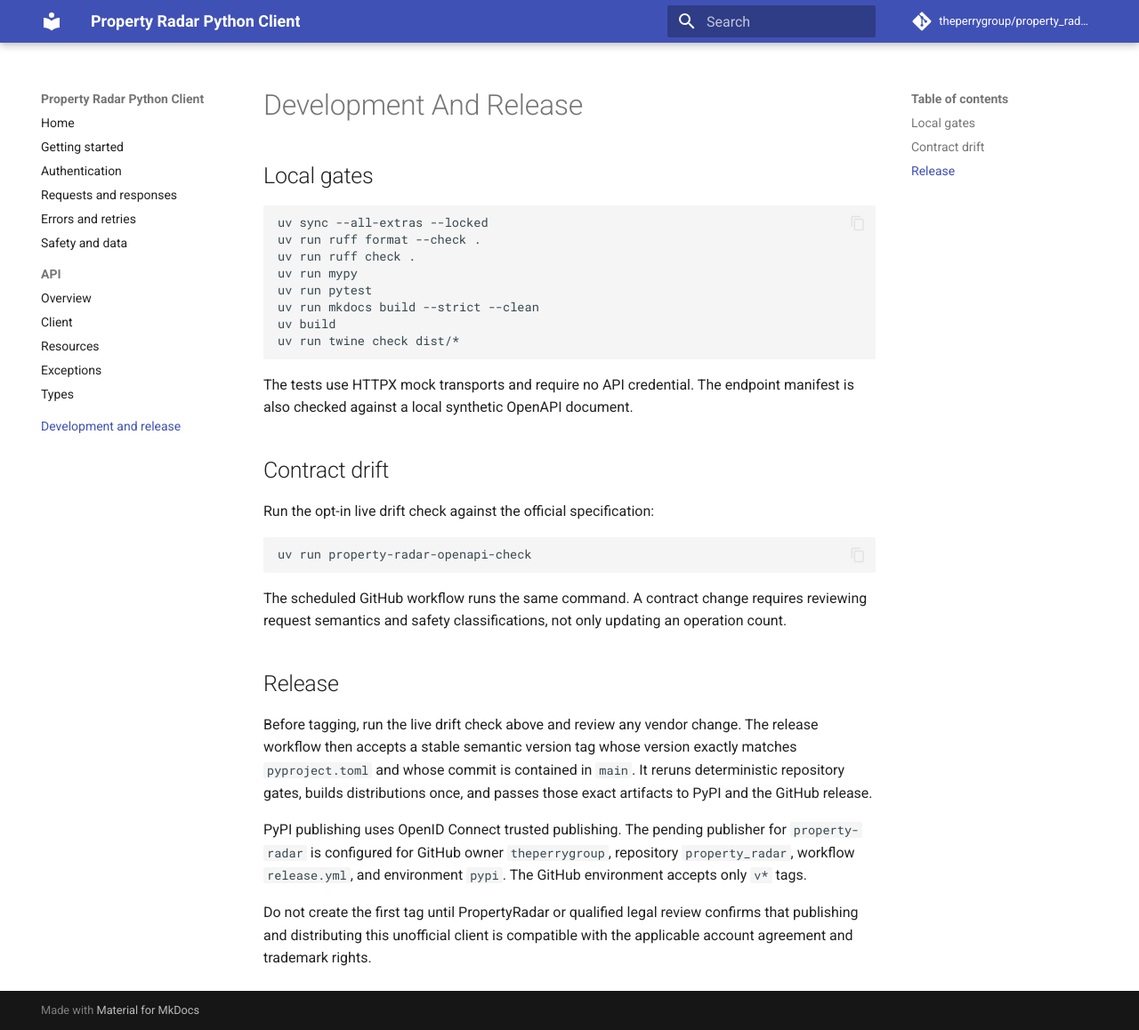
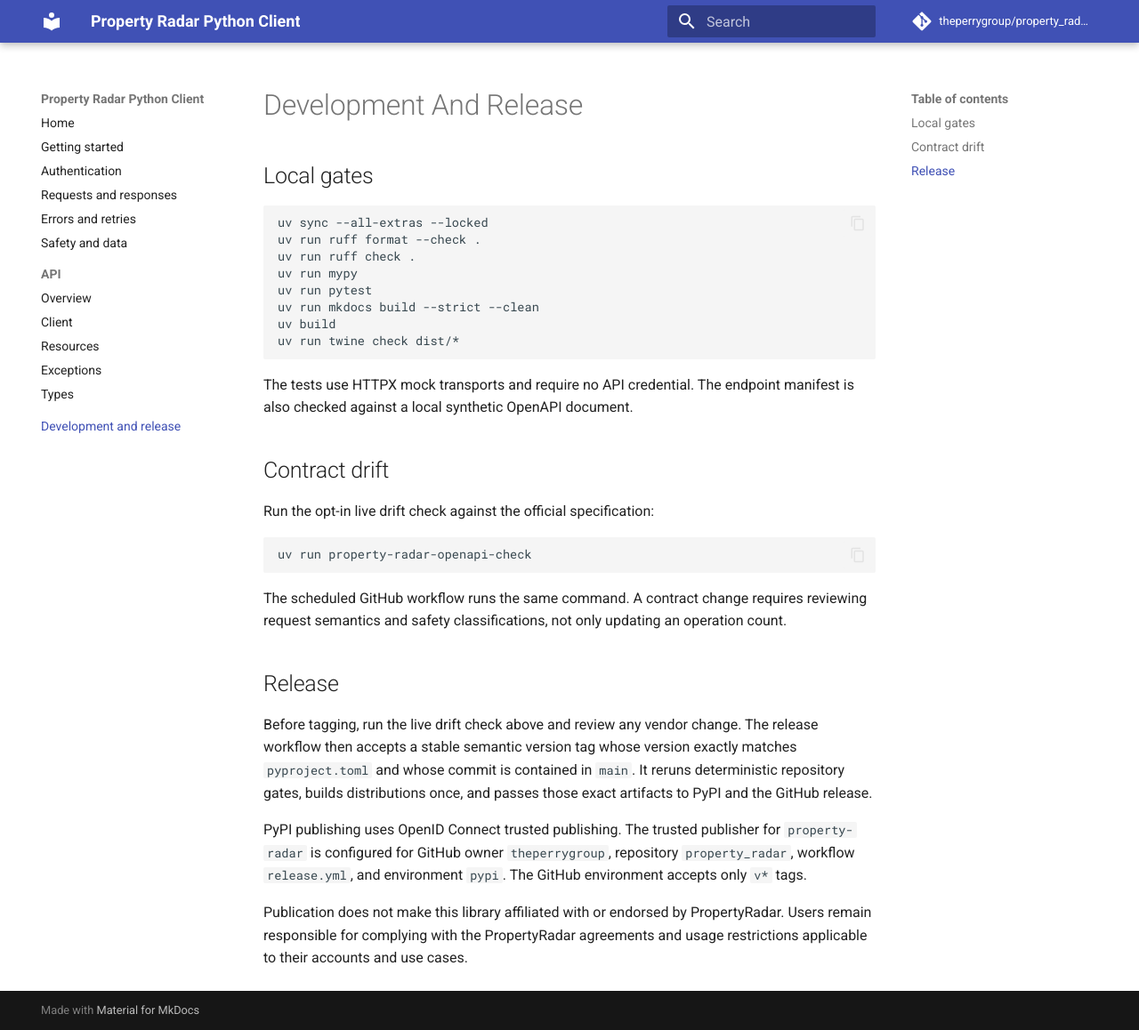
Before and after one commit to theperrygroup/property_radar, an MkDocs documentation site: the page built from docs/development.md, in a window 1280 px wide and 1158 px high. Shown: the whole window at 89% size. Built offline with MkDocs 1.6.1 and Material for MkDocs 9.7.7, drawn with Linux system fonts in a browser that asks for light colours; comment, search, counter and statistics services are not loaded.

```diff
--- a/docs/development.md
+++ b/docs/development.md
@@ -36,11 +36,11 @@ exactly matches `pyproject.toml` and whose commit is contained in `main`. It
 reruns deterministic repository gates, builds distributions once, and passes
 those exact artifacts to PyPI and the GitHub release.
 
-PyPI publishing uses OpenID Connect trusted publishing. The pending publisher
+PyPI publishing uses OpenID Connect trusted publishing. The trusted publisher
 for `property-radar` is configured for GitHub owner `theperrygroup`, repository
 `property_radar`, workflow `release.yml`, and environment `pypi`. The GitHub
 environment accepts only `v*` tags.
 
-Do not create the first tag until PropertyRadar or qualified legal review
-confirms that publishing and distributing this unofficial client is compatible
-with the applicable account agreement and trademark rights.
+Publication does not make this library affiliated with or endorsed by
+PropertyRadar. Users remain responsible for complying with the PropertyRadar
+agreements and usage restrictions applicable to their accounts and use cases.
```
Also changed, not shown: CHANGELOG.md (+1 -1 lines), README.md (+12 -13 lines), docs/index.md (+2 -2 lines), 7 other files.
